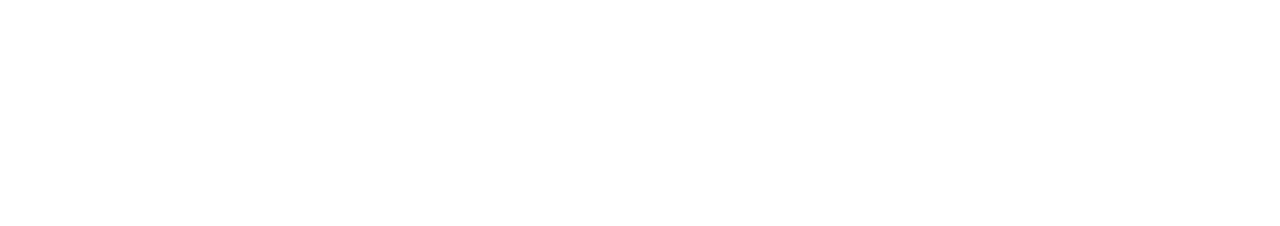
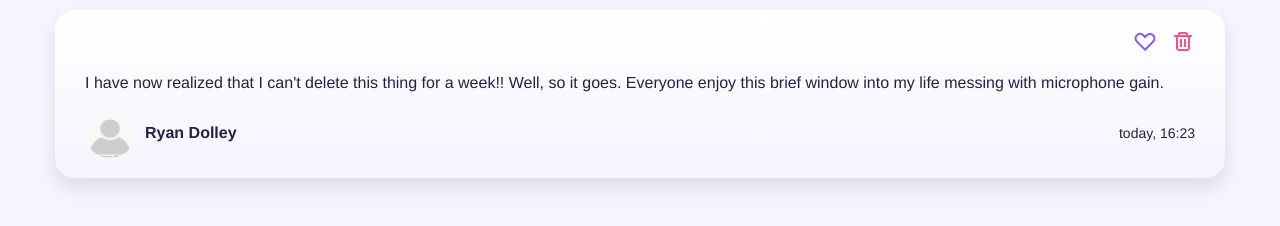
Before and after one commit to KamilyaMukhammedova/comments, a website built with webpack: page src/index.html in a window 1280 px wide. Built offline with nearby package versions, Linux system fonts and the light colour scheme.

Commit message:
Верстка карточки комментария

```diff
--- a/src/index.html
+++ b/src/index.html
@@ -8,6 +8,60 @@
     <title>Comments</title>
 </head>
 <body>
-
+<main>
+    <div class="container">
+        <section class="comments" id="comments-block">
+            <div class="comments__card">
+                <div class="comments__options">
+                    <svg
+                            width="24"
+                            height="24"
+                            viewBox="0 0 24 24"
+                            fill="none"
+                            xmlns="http://www.w3.org/2000/svg"
+                            class="comments__favorite-ic"
+                    >
+                        <path
+                                fill-rule="evenodd"
+                                clip-rule="evenodd"
+                                d="M12.0122 5.57169L10.9252 4.48469C8.77734 2.33681 5.29493 2.33681 3.14705 4.48469C0.999162 6.63258 0.999162 10.115 3.14705 12.2629L11.9859 21.1017L11.9877 21.0999L12.014 21.1262L20.8528 12.2874C23.0007 10.1395 23.0007 6.65711 20.8528 4.50923C18.705 2.36134 15.2226 2.36134 13.0747 4.50923L12.0122 5.57169ZM11.9877 18.2715L16.9239 13.3352L18.3747 11.9342L18.3762 11.9356L19.4386 10.8732C20.8055 9.50635 20.8055 7.29028 19.4386 5.92344C18.0718 4.55661 15.8557 4.55661 14.4889 5.92344L12.0133 8.39904L12.006 8.3918L12.005 8.39287L9.51101 5.89891C8.14417 4.53207 5.92809 4.53207 4.56126 5.89891C3.19442 7.26574 3.19442 9.48182 4.56126 10.8487L7.10068 13.3881L7.10248 13.3863L11.9877 18.2715Z"
+                                fill="#885df1"
+                        />
+                    </svg>
+                    <svg
+                            width="24"
+                            height="24"
+                            viewBox="0 0 24 24"
+                            fill="none"
+                            xmlns="http://www.w3.org/2000/svg"
+                            class="comments__trash-ic"
+                    >
+                        <path
+                                fill-rule="evenodd"
+                                clip-rule="evenodd"
+                                d="M17 5V4C17 2.89543 16.1046 2 15 2H9C7.89543 2 7 2.89543 7 4V5H4C3.44772 5 3 5.44772 3 6C3 6.55228 3.44772 7 4 7H5V18C5 19.6569 6.34315 21 8 21H16C17.6569 21 19 19.6569 19 18V7H20C20.5523 7 21 6.55228 21 6C21 5.44772 20.5523 5 20 5H17ZM15 4H9V5H15V4ZM17 7H7V18C7 18.5523 7.44772 19 8 19H16C16.5523 19 17 18.5523 17 18V7Z"
+                                fill="#f65281"
+                        />
+                        <path d="M9 9H11V17H9V9Z" fill="#f65281"/>
+                        <path d="M13 9H15V17H13V9Z" fill="#f65281"/>
+                    </svg>
+                </div>
+                <p class="comments__text">
+                    I have now realized that I can't delete this thing for a week!!
+                    Well, so it goes. Everyone enjoy this brief window into my life messing with microphone gain.
+                </p>
+                <div class="comments__flex">
+                    <div class="comments__box1">
+                        <img src="images/user-avatar.png" alt="User avatar" class="comments__avatar"/>
+                        <span class="comments__user-name">Ryan Dolley</span>
+                    </div>
+                    <div class="comments__box2">
+                        <span class="comments__date">today, 16:23</span>
+                    </div>
+                </div>
+            </div>
+        </section>
+    </div>
+</main>
 </body>
 </html>
--- a/src/index.scss
+++ b/src/index.scss
@@ -2,3 +2,4 @@
 @import "style/var";
 @import "style/generals";
 @import "style/fonts";
+@import "style/comments";
--- /dev/null
+++ b/src/style/_comments.scss
@@ -0,0 +1,51 @@
+.comments {
+  padding: 10px 0;
+
+  &__card {
+    background: linear-gradient(0, #f7f3ff 0%, $white 100%);
+    box-shadow: 0 10px 20px rgb(0 0 0 / 10%);
+    border-radius: 20px;
+    padding: 20px 30px;
+    margin-bottom: 20px;
+  }
+
+  &__flex {
+    display: flex;
+    justify-content: space-between;
+    align-items: center;
+  }
+
+  &__options {
+    text-align: right;
+    margin-bottom: 10px;
+  }
+
+  &__options svg:hover {
+    cursor: pointer;
+  }
+
+  &__trash-ic {
+    margin-left: 10px;
+  }
+
+  &__box1 {
+    display: flex;
+    align-items: center;
+  }
+
+  &__avatar {
+    width: 50px;
+    height: 50px;
+    border-radius: 50%;
+    margin-right: 10px;
+  }
+
+  &__user-name {
+    font-weight: bold;
+  }
+
+  &__date {
+    font-weight: lighter;
+    font-size: 14px;
+  }
+}
--- a/src/style/_fonts.scss
+++ b/src/style/_fonts.scss
@@ -1,5 +1,6 @@
 @font-face {
-  font-family: 'Roboto';
-  src: url("fonts/Roboto-Regular.ttf") format('truetype'),
-       url("fonts/Roboto-Bold.ttf") format('truetype');
+  font-family: 'Celebri Sans';
+  src: url("fonts/CerebriSansPro-Regular.ttf") format('truetype'),
+       url("fonts/CerebriSansPro-Bold.ttf") format('truetype'),
+       url("fonts/CerebriSansPro-Light.ttf") format('truetype');
 };
--- a/src/style/_generals.scss
+++ b/src/style/_generals.scss
@@ -6,8 +6,9 @@
 
 body {
   margin: 0;
-  font: 400 16px 'Roboto', sans-serif;
-
+  font: 400 16px "Cerebri Sans", Helvetica, Arial, sans-serif;
+  background-color: $lightPurple;
+  color: $black;
 }
 
 .container {
--- a/src/style/_var.scss
+++ b/src/style/_var.scss
@@ -0,0 +1,5 @@
+$purple: #885df1;
+$lightPurple: #f7f3ff;
+$white: #ffffff;
+$red: #f65281;
+$black: #272044;
```
Also changed, not shown: src/fonts/CerebriSansPro-Bold.ttf (added), src/fonts/CerebriSansPro-Light.ttf (added), src/fonts/CerebriSansPro-Regular.ttf (added), src/fonts/Roboto-Bold.ttf (deleted), src/fonts/Roboto-Regular.ttf (deleted), src/images/user-avatar.png (added).
